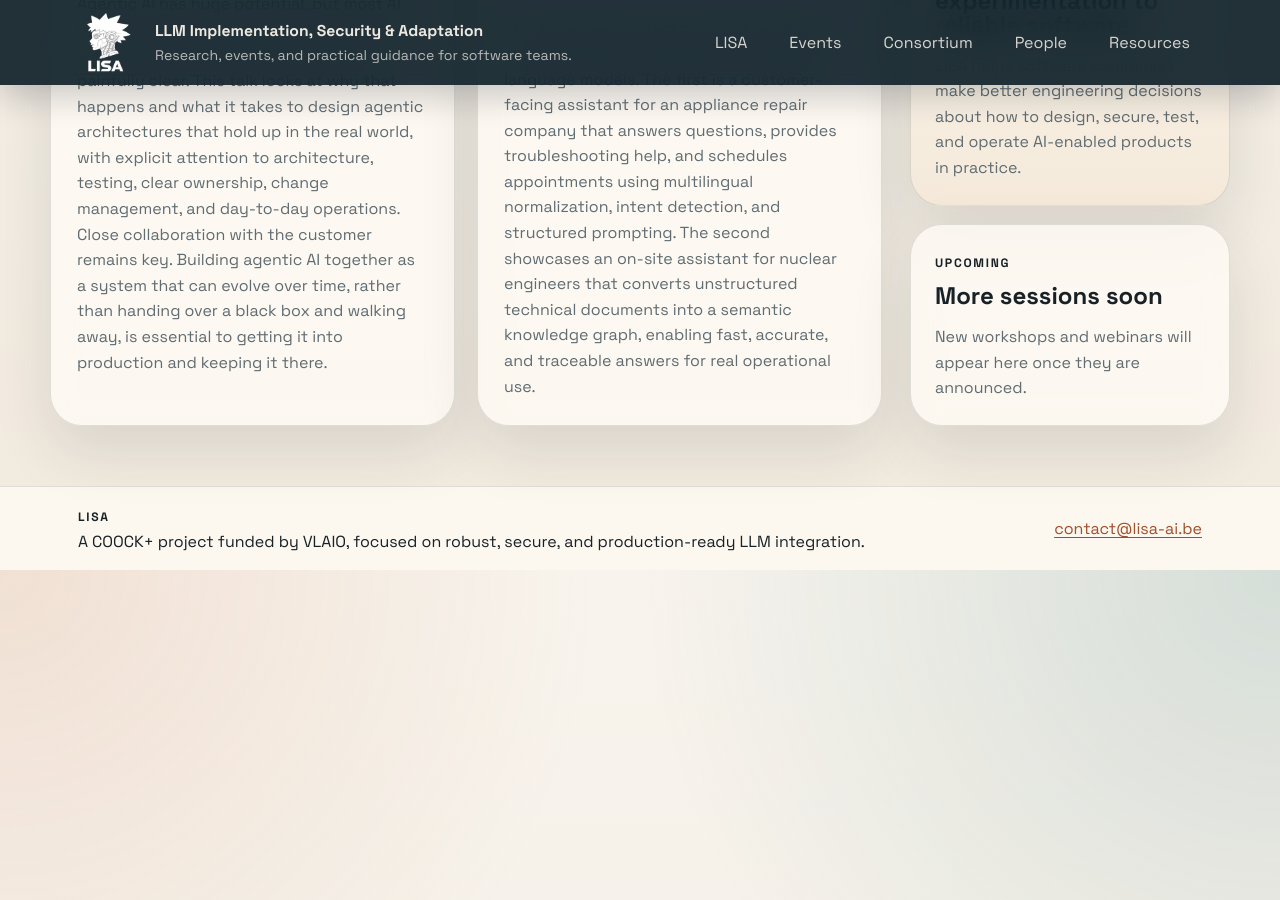
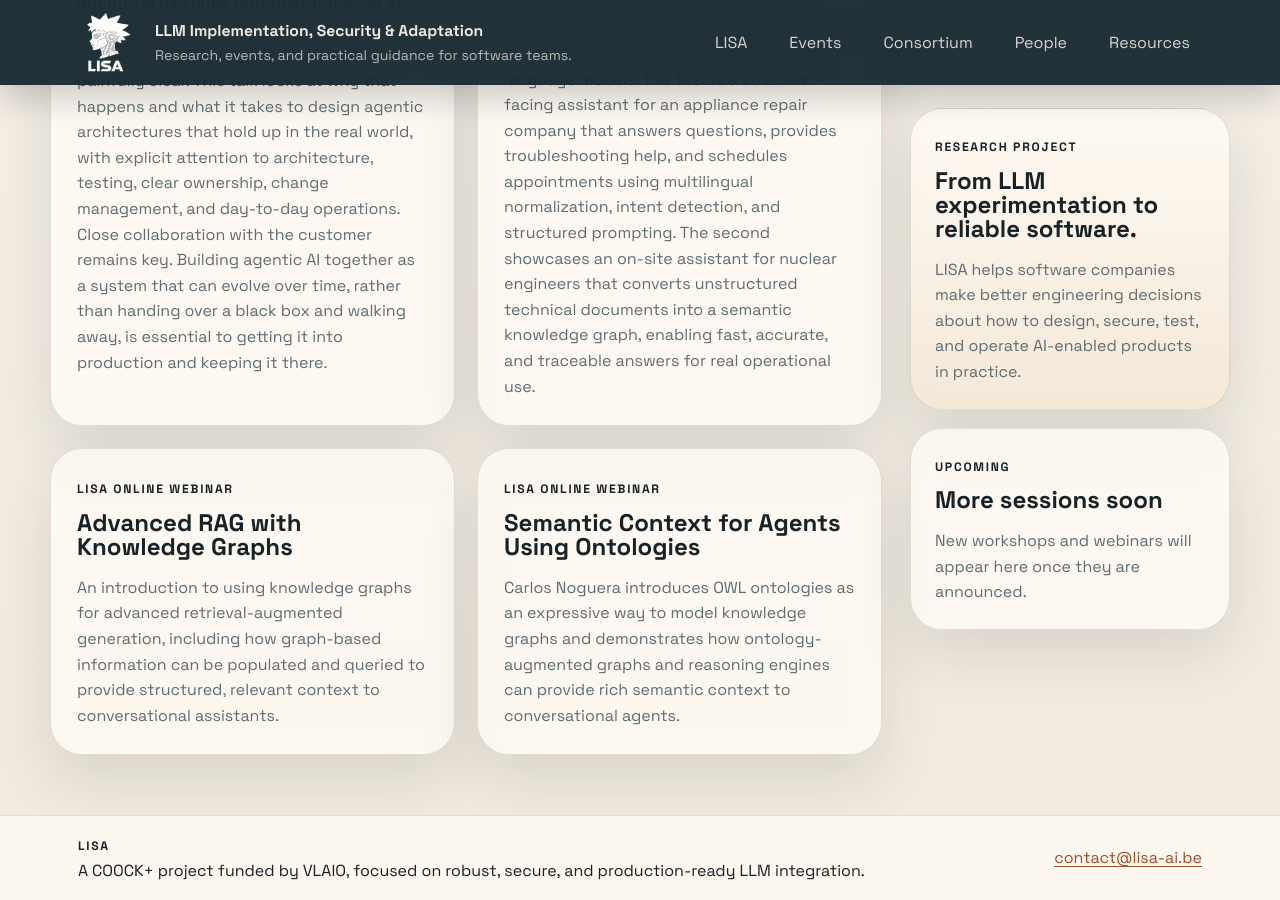
Before and after one commit to sirris-be/lisa, a Jekyll site: the page built from docs/resources.html, in a window 1280 px wide and 900 px high, scrolled down 961 px. Built offline with Jekyll 4.4.1, drawn with Linux system fonts in a browser that asks for light colours.

Commit message:
Added videos

```diff
--- a/docs/_data/resources.yml
+++ b/docs/_data/resources.yml
@@ -14,3 +14,11 @@
   title: Building a customer-facing conversational interface
   author: LISA Online Webinar
   summary: This talk presents two practical examples of conversational interfaces built with large language models. The first is a customer-facing assistant for an appliance repair company that answers questions, provides troubleshooting help, and schedules appointments using multilingual normalization, intent detection, and structured prompting. The second showcases an on-site assistant for nuclear engineers that converts unstructured technical documents into a semantic knowledge graph, enabling fast, accurate, and traceable answers for real operational use.
+- link: https://lisa.pieterp.be/2026-03-06-Advanced_RAG_with_Knowledge_Graphs.mp4
+  title: Advanced RAG with Knowledge Graphs
+  author: LISA Online Webinar
+  summary: An introduction to using knowledge graphs for advanced retrieval-augmented generation, including how graph-based information can be populated and queried to provide structured, relevant context to conversational assistants.
+- link: https://lisa.pieterp.be/2026-03-06-Semantic_Context_for_Agents_Using_Ontologies.mp4
+  title: Semantic Context for Agents Using Ontologies
+  author: LISA Online Webinar
+  summary: Carlos Noguera introduces OWL ontologies as an expressive way to model knowledge graphs and demonstrates how ontology-augmented graphs and reasoning engines can provide rich semantic context to conversational agents.
--- a/docs/_events/6-knowledge-graph.html
+++ b/docs/_events/6-knowledge-graph.html
@@ -6,6 +6,11 @@ short_title: "Webinar: Knowledge Graphs"
 duration:
   from: "13:00"
   to: "14:00"
+recordings:
+  - title: "Advanced RAG with Knowledge Graphs"
+    url: "https://lisa.pieterp.be/2026-03-06-Advanced_RAG_with_Knowledge_Graphs.mp4"
+  - title: "Semantic Context for Agents Using Ontologies"
+    url: "https://lisa.pieterp.be/2026-03-06-Semantic_Context_for_Agents_Using_Ontologies.mp4"
 remote:
   name: Teams
   link: "https://teams.microsoft.com/l/meetup-join/19%3ameeting_MTk5YmI3MDQtYTFkOC00Mzk4LWFhYmMtMWU3NjA3ZjM5OTU0%40thread.v2/0?context=%7b%22Tid%22%3a%22d4c1d712-e8c2-4fdf-abce-18805891b5b0%22%2c%22Oid%22%3a%22b131c3f0-f2ad-4966-9bd8-2e41122d59c3%22%7d"
```
